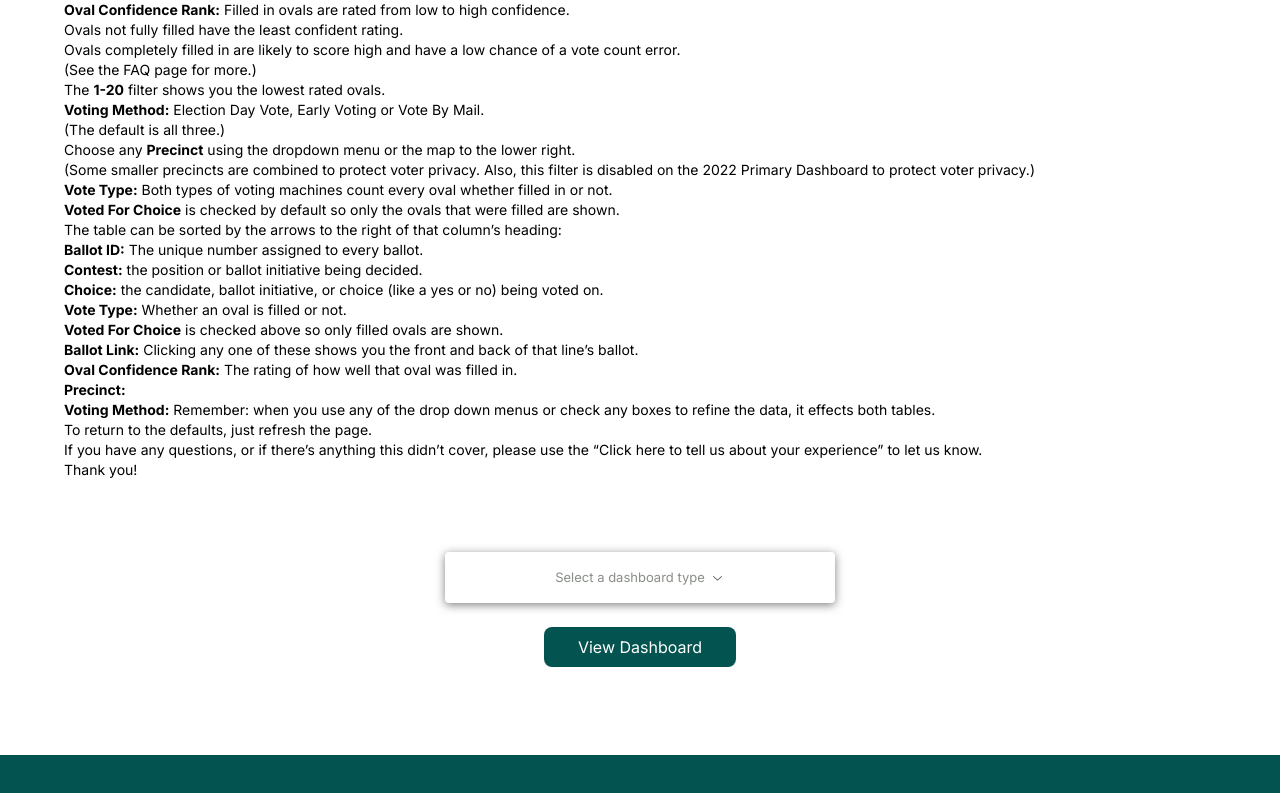
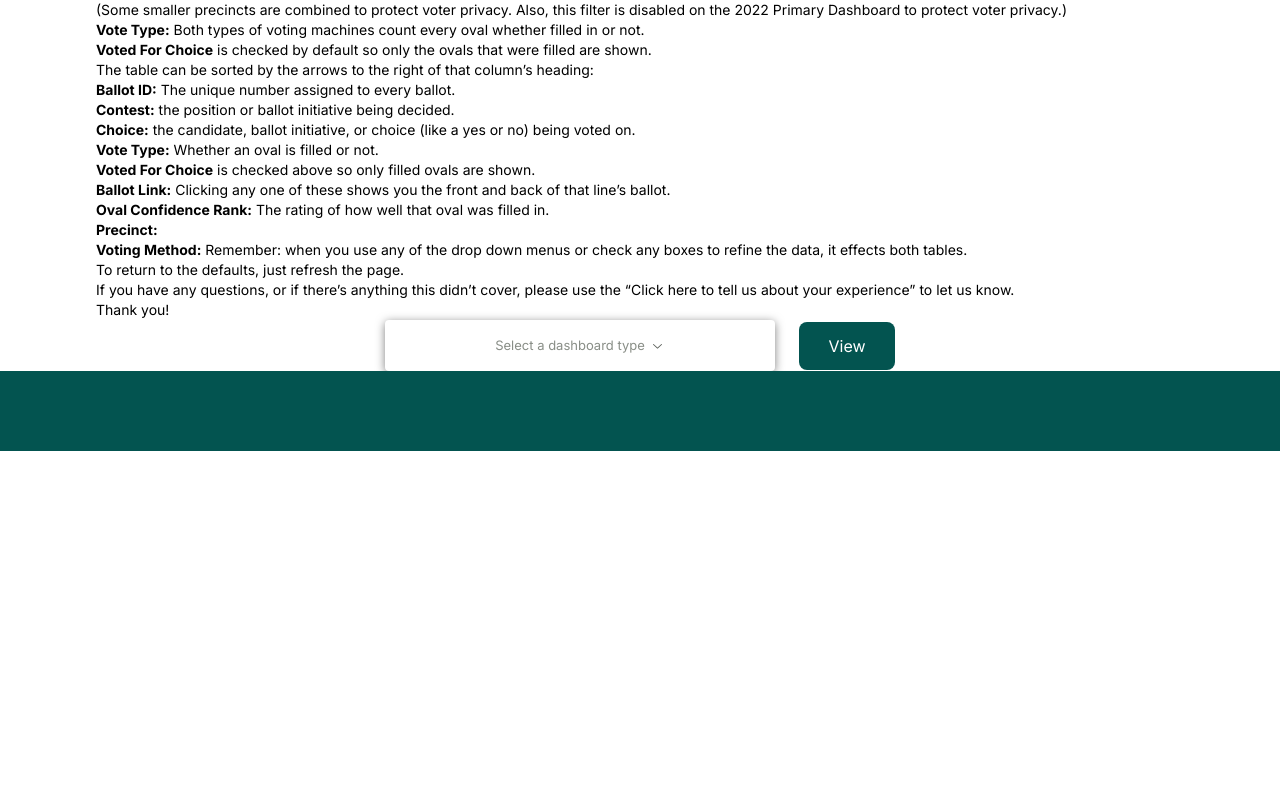
Before and after one commit to iyilmaz24/lrc_web_application, a Next.js app: page /dashboard/how-to-use in a window 1280 px wide. Shown: the part 1219-2012 px from the top of the page. After the commit the page ends 1670 px from the top, so only its background shows below. Built offline with nearby package versions, Linux system fonts and the light colour scheme.

Commit message:
adjust homepage, make UI more mobile friendly

```diff
--- a/src/app/_components/CSS/DashboardSelection.css
+++ b/src/app/_components/CSS/DashboardSelection.css
@@ -16,7 +16,7 @@ button {
   font-size: 13px;
   line-height: 1;
   height: 35px;
-  width: min(50%, 350px);
+  width: min(40%, 350px);
   gap: 5px;
   background-color: white;
   color: var(--olive-11);
--- a/src/app/_components/DashboardSelection.tsx
+++ b/src/app/_components/DashboardSelection.tsx
@@ -18,9 +18,10 @@ const dashOptions = {
 
 const DashboardSelection = () => {
   const [dashboard, setDashboard] = useState<string>("how-to-use");
+
   return (
     <>
-      <div className="flex flex-col justify-center items-center gap-6 m-6 w-full">
+      <div className="flex justify-center items-center gap-6 w-full">
         <Select.Root
           onValueChange={(value) => {
             if (value in dashOptions) {
@@ -28,7 +29,11 @@ const DashboardSelection = () => {
             }
           }}
         >
-          <Select.Trigger className="SelectTrigger" aria-label="Dashboard">
+          <Select.Trigger
+            className="SelectTrigger"
+            aria-label="Dashboard"
+            onClick={(e) => e.stopPropagation()}
+          >
             <Select.Value placeholder="Select a dashboard type" />
             <Select.Icon className="SelectIcon">
               <ChevronDownIcon />
@@ -62,12 +67,15 @@ const DashboardSelection = () => {
         </Select.Root>
 
         <Link
-          className="green-btn p-2 w-48 text-center"
+          className={`green-btn p-3 w-24 text-center`}
           href={`/dashboard/${dashboard}`}
         >
-          View Dashboard
+          View
         </Link>
       </div>
+      {/* <span className="m-1 text-xs font-bold w-full">
+        Select dashboard and click view*
+      </span> */}
     </>
   );
 };
--- a/src/app/ballots/page.tsx
+++ b/src/app/ballots/page.tsx
@@ -8,19 +8,19 @@ export default function Page() {
   );
 
   return (
-    <div className="flex p-12 green-bg min-h-screen flex-col items-center justify-between gap-8">
+    <div className="flex p-8 green-bg min-h-screen flex-col items-center justify-between gap-8">
       <BallotSelection selectBallot={setBallot} />
-      <div className="w-[65%] h-[80%]">
+      {/* <div className="w-[100%] h-[100%]"> */}
       <embed
         key={ballot}
         className="w-full h-screen"
         src={ballot}
         type="application/pdf"
-          width="60%"
+        width="100%"
         height="100%"
         title="Embedded PDF Viewer"
       />
-      </div>
+      {/* </div> */}
     </div>
   );
 }
--- a/src/app/dashboard/how-to-use/page.tsx
+++ b/src/app/dashboard/how-to-use/page.tsx
@@ -5,9 +5,9 @@ export default function Page() {
   return (
     <>
       <div className="green-top-border">How To Use The Dashboards</div>
-      <main className="w-full flex flex-col justify-center p-16 items-center gap-12 overflow-y-scroll">
+      <main className="dashboard-content">
         <iframe
-          className="min-w-[600px] min-h-[400px]"
+          className="mobile-iframe"
           src={`https://www.youtube.com/embed/LYlET1xlbY8?si=Fb-pMSd2HNEbzBW7`}
           width={675}
           height={450}
--- a/src/app/globals.css
+++ b/src/app/globals.css
@@ -82,6 +82,7 @@ body {
   display: flex;
   flex-direction: column;
   align-items: center;
+  overflow-y: scroll;
 }
 
 .home-content {
@@ -102,6 +103,23 @@ body {
   padding: 0rem 6rem;
 }
 
+.dashboard-content {
+  display: flex;
+  flex-direction: column;
+  align-items: center;
+  justify-content: center;
+  overflow-y: scroll;
+  width: 100%;
+  padding: 0rem 6rem;
+}
+
+.mobile-only {
+  display: none;
+}
+.desktop-only {
+  display: show;
+}
+
 @media only screen and (min-width: 850px) {
   .mobile-navbar {
     display: none;
@@ -118,6 +136,12 @@ body {
   .desktop-navbar {
     display: none;
   }
+  .mobile-only {
+    display: show;
+  }
+  .desktop-only {
+    display: none;
+  }
 
   .home-content {
     flex-direction: column;
@@ -126,8 +150,12 @@ body {
   .faq-content {
     padding: 0rem 2rem 0rem 1.25rem;
   }
+  .dashboard-content {
+    padding: 0rem 2rem 0rem 1.25rem;
+  }
   .mobile-iframe {
     width: 100%;
+    height: 100%;
   }
 
   .green-top-border {
--- a/src/app/page.tsx
+++ b/src/app/page.tsx
@@ -8,62 +8,38 @@ export default function Home() {
     <main className="flex min-h-screen w-full flex-col items-center justify-between">
       <div className="green-top-border">Florida Postelection Audit Project</div>
       <div className="home-page">
-        <div className="home-content">
-          <section className="flex flex-col gap-8">
-            {/* <div className="max-w-lg text-center mt-6">
+        <div className="max-w-lg text-center px-6 py-3 mt-4">
           In this project we provide information to the public about the
           accuracy of ballot counting by presenting the data from two
-              independent vote tabulators along with the ballot images from the
-              100% retabulation postelection audit done in Leon County, Florida
-              for the 2022 state primary and general elections.
+          independent vote tabulators along with the ballot images from the 100%
+          retabulation postelection audit done in Leon County, Florida for the
+          2022 state primary and general elections.
         </div>
-            <div className="mb-auto mt-12 max-w-lg text-center">
+        <div className="max-w-lg text-center px-6 py-3">
           The purpose is to promote election transparency and improve voter
-              confidence by providing the public with easily accessible
-              information about the audit, its conclusions, and the ballots
-              associated with the election. The data can be viewed and reviewed
-              to help you better understand the election processes that ensure
-              the accuracy of our vote.
-            </div> */}
-            <div className="max-w-lg text-center">
-              In this project we provide information to the public about the
-              accuracy of ballot counting by presenting the data from two
-              independent vote tabulators along with the ballot images from the
-              100% retabulation postelection audit done in Leon County, Florida
-              for the 2022 state primary and general elections.
+          confidence by providing the public with easily accessible information
+          about the audit, its conclusions, and the ballots associated with the
+          election. The data can be viewed and reviewed to help you better
+          understand the election processes that ensure the accuracy of our
+          vote.
         </div>
-            <div className="mb-auto max-w-lg text-center">
-              The purpose is to promote election transparency and improve voter
-              confidence by providing the public with easily accessible
-              information about the audit, its conclusions, and the ballots
-              associated with the election. The data can be viewed and reviewed
-              to help you better understand the election processes that ensure
-              the accuracy of our vote.
-            </div>
-            <div className="flex flex-col justify-center items-center">
+        <div className="flex flex-col justify-center items-center py-4">
           <PdfButton
             buttonText={"Our Technical Report"}
             filePath={"/23-LCI-002-Audit-Technical-Report-V1_4_LA2.pdf"}
           />
-              <span className="m-1 text-xs font-bold">
-                Opens PDF in new tab*
-              </span>
+          <span className="m-1 text-xs font-bold">Opens PDF in new tab*</span>
         </div>
-          </section>
 
         <iframe
-            className="w-[600px] h-[400px] mobile-iframe"
+          className="w-[320px] h-[210px] flex align-self-center"
           src={`https://www.youtube.com/embed/${"0lcWZA_9j-s"}?`}
           width={600}
           height={400}
         ></iframe>
-        </div>
-
-        <div className="mt-4">
-          Select one of our dashboards and click &quot;View Dashboard&quot;
-        </div>
-
+        <span className="m-6 w-full">
           <DashboardSelection />
+        </span>
       </div>
     </main>
   );
```
Lines whose indentation alone changed are shown as unchanged.
